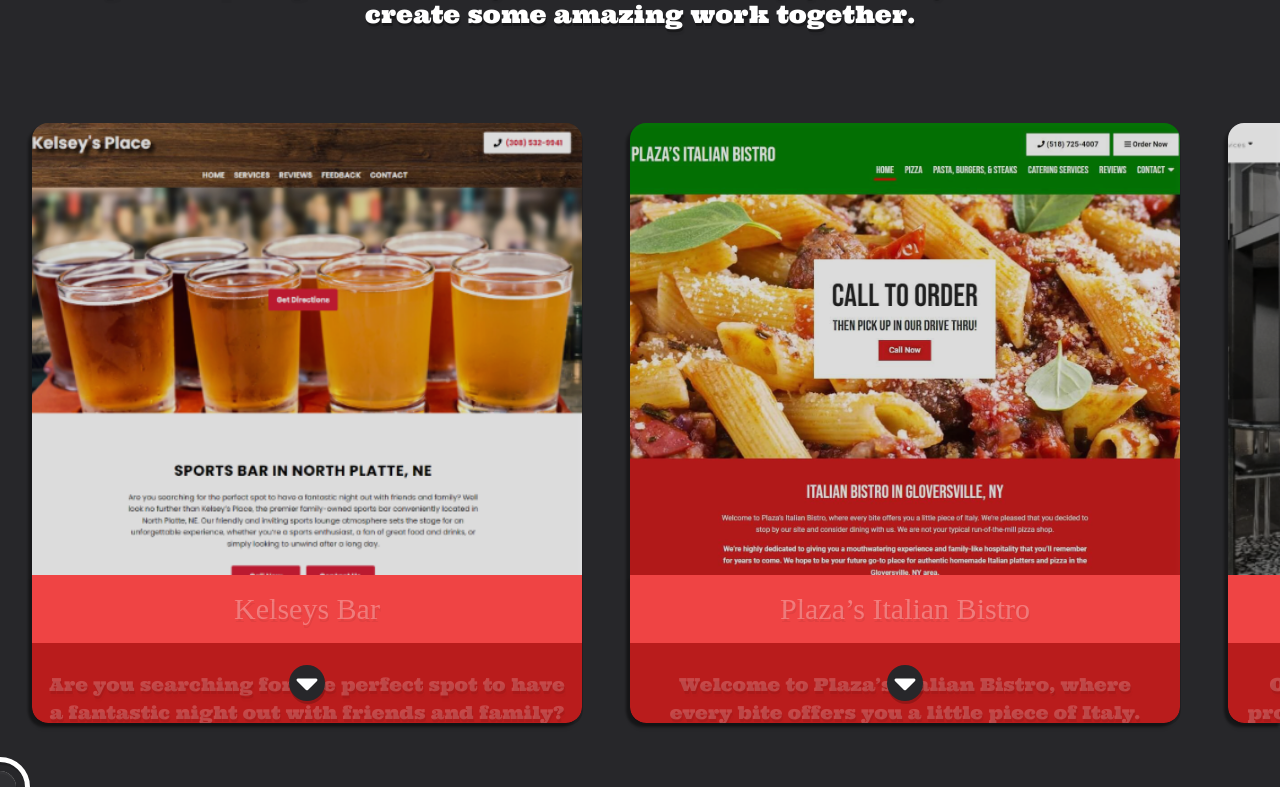
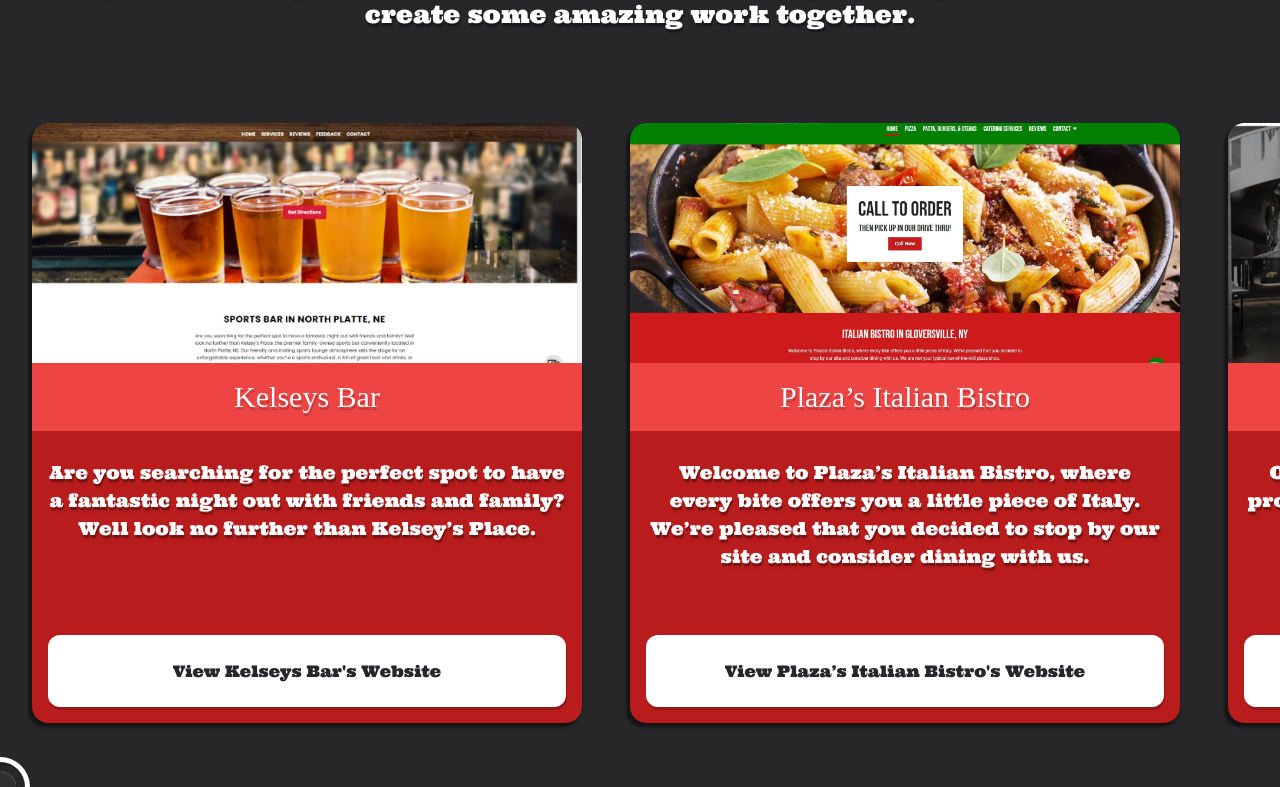
Before and after one commit to jacobEliasMoya/react-portfolio-v2.0, a React (Vite) app: page / in a window 1280 px wide. Shown: the part 1977-2764 px from the top of the page. Built offline with nearby package versions, Linux system fonts and the light colour scheme; a web font is replaced by a local one.

Commit message:
removing extra styles to get to the bottom of the project issue, maybe might remove redundant transitions

```diff
--- a/src/components/buttons/ButtonWhite.tsx
+++ b/src/components/buttons/ButtonWhite.tsx
@@ -7,7 +7,7 @@
 
 const ButtonWhite = (props: Props) => {
   return (
-    <a href={props.buttonLink} target={props.newWindow ? '_blank':''} className={`${props.additionalClasses} p-6 text-zinc-800 bg-white w-max rounded-xl scale-95 hover:scale-100 transition-all ease-linear flex items-center justify-center duration-100 cursor-none`}>{props.buttonText}</a>
+    <a href={props.buttonLink} target={props.newWindow ? '_blank':''} className={`${props.additionalClasses} p-6 text-zinc-800 bg-white w-max rounded-xl transition-all ease-linear flex items-center justify-center duration-100 cursor-none`}>{props.buttonText}</a>
   )
 }
 
--- a/src/layout/SkillsSection.tsx
+++ b/src/layout/SkillsSection.tsx
@@ -251,19 +251,19 @@
                         .filter((item=>item.id < startingArrNum))
                         .map((item)=>(
 
-                            <div id={`${item.id}`} className={`${item.animation} text-center [scale:0] rounded-2xl w-[85vw] min-h-[600px] max-h-[70vh] max-w-[550px] relative drop-shadow-[-.25em_.25em_.05em_rgba(0,0,0,0.4)] flex flex-col item-center justify-end md:hover:-translate-y-3 group/main group/alt h-[600px] transition-all duration-200 overflow-hidden`}>
+                            <div id={`${item.id}`} className={`${item.animation} text-center [scale:0] rounded-2xl w-[85vw] min-h-[600px] max-h-[70vh] max-w-[550px] relative drop-shadow-[-.25em_.25em_.05em_rgba(0,0,0,0.4)] flex flex-col item-center justify-end md:hover:-translate-y-3 h-[600px] transition-all duration-200 overflow-hidden`}>
 
-                                <div className="z-0 duration-500 transition-all bg-cover bg-center  w-full h-full group-hover/main:opacity-100 opacity-85"
+                                <div className="duration-500 transition-all bg-cover bg-center w-full rounded-tl-2xl rounded-tr-2xl min-h-60"
                                     style={{
                                     backgroundImage:`url(${item.projectLink})`,
                                     }}
                                 ></div>
 
-                                <div className=" duration-100 text-2xl md:text-3xl transition-all w-full h-20 bg-red-500 p-4  flex justify-center items-center text-opacity-30 text-white group-hover/main:text-opacity-100 z-10">
-                                    <H3element additionalClasses={'relative transition-all tracking-normal group-hover/main:tracking-wider'} headerText={item.projectName} spanClasses={''} spanText={''}/>
+                                <div className=" duration-100 text-2xl md:text-3xl transition-all w-full bg-red-500 p-4 flex justify-center items-center text-white z-10">
+                                    <H3element additionalClasses={'relative transition-all tracking-normal'} headerText={item.projectName} spanClasses={''} spanText={''}/>
                                 </div>
 
-                                <div className="rounded-bl-2xl font-ultra rounded-br-2xl bg-red-700 duration-200 transition-all w-full h-20 p-4 hover:h-2/3 text-opacity-20 text-white relative hover:text-opacity-100 group z-10" >
+                                <div className="rounded-bl-2xl rounded-br-2xl font-ultra  bg-red-700 duration-200 transition-all w-full p-4 flex flex-col items-center justify-between text-white relative z-10 h-3/6" >
 
                                     <div className="flex w-full items-center justify-center py-3">
                                         <Paragraph text={item.projectDexcription} classes={' text-lg text-center w-full mx-auto rounded-2xl'}/>
@@ -271,7 +271,7 @@
 
                                     <ButtonWhite buttonText={`View ${item.projectName}'s Website`} additionalClasses={"text-black !w-full mt-4 relative z-10"} buttonLink={item.codeLink} newWindow={true}/>
 
-                                    <FaCaretDown className="duration-200 transition-all group-hover:opacity-0 absolute text-4xl rounded-full bg-zinc-800 text-white text-opacity-100 top-1/2 left-1/2 -translate-x-1/2 -translate-y-1/2"/>
+                                    <FaCaretDown className="duration-200 transition-all absolute text-4xl rounded-full bg-zinc-800 text-white text-opacity-100 top-1/2 left-1/2 -translate-x-1/2 -translate-y-1/2 hidden"/>
 
                                 </div>
 
--- a/src/styles/output.css
+++ b/src/styles/output.css
@@ -616,18 +616,10 @@
   top: -400px;
 }
 
-.left-0 {
-  left: 0px;
-}
-
 .left-1\/2 {
   left: 50%;
 }
 
-.top-0 {
-  top: 0px;
-}
-
 .top-1\/2 {
   top: 50%;
 }
@@ -638,10 +630,6 @@
 
 .z-20 {
   z-index: 20;
-}
-
-.z-0 {
-  z-index: 0;
 }
 
 .mx-auto {
@@ -677,6 +665,10 @@
   display: none;
 }
 
+.h-1\/6 {
+  height: 16.666667%;
+}
+
 .h-10 {
   height: 2.5rem;
 }
@@ -685,8 +677,8 @@
   height: 0.5rem;
 }
 
-.h-20 {
-  height: 5rem;
+.h-2\/6 {
+  height: 33.333333%;
 }
 
 .h-4 {
@@ -715,10 +707,6 @@
 
 .h-auto {
   height: auto;
-}
-
-.h-full {
-  height: 100%;
 }
 
 .h-max {
@@ -726,12 +714,20 @@
   height: max-content;
 }
 
-.h-\[400px\] {
-  height: 400px;
-}
-
-.h-\[500px\] {
-  height: 500px;
+.h-full {
+  height: 100%;
+}
+
+.h-5\/6 {
+  height: 83.333333%;
+}
+
+.h-4\/6 {
+  height: 66.666667%;
+}
+
+.h-3\/6 {
+  height: 50%;
 }
 
 .max-h-\[70vh\] {
@@ -746,12 +742,12 @@
   min-height: 100vh;
 }
 
-.min-h-\[400px\] {
-  min-height: 400px;
-}
-
-.min-h-\[500px\] {
-  min-height: 500px;
+.min-h-40 {
+  min-height: 10rem;
+}
+
+.min-h-60 {
+  min-height: 15rem;
 }
 
 .\!w-full {
@@ -829,12 +825,6 @@
   transform: translate(var(--tw-translate-x), var(--tw-translate-y)) rotate(var(--tw-rotate)) skewX(var(--tw-skew-x)) skewY(var(--tw-skew-y)) scaleX(var(--tw-scale-x)) scaleY(var(--tw-scale-y));
 }
 
-.scale-95 {
-  --tw-scale-x: .95;
-  --tw-scale-y: .95;
-  transform: translate(var(--tw-translate-x), var(--tw-translate-y)) rotate(var(--tw-rotate)) skewX(var(--tw-skew-x)) skewY(var(--tw-skew-y)) scaleX(var(--tw-scale-x)) scaleY(var(--tw-scale-y));
-}
-
 @keyframes expandOne {
   0%, {
     height: 0rem;
@@ -1717,6 +1707,10 @@
   align-items: center;
 }
 
+.justify-normal {
+  justify-content: normal;
+}
+
 .justify-start {
   justify-content: flex-start;
 }
@@ -1793,8 +1787,8 @@
   border-top-left-radius: 1rem;
 }
 
-.rounded-tl {
-  border-top-left-radius: 0.25rem;
+.rounded-tr-2xl {
+  border-top-right-radius: 1rem;
 }
 
 .bg-red-500 {
@@ -1947,24 +1941,12 @@
   --tw-text-opacity: 1;
 }
 
-.text-opacity-20 {
-  --tw-text-opacity: 0.2;
-}
-
-.text-opacity-30 {
-  --tw-text-opacity: 0.3;
-}
-
 .opacity-0 {
   opacity: 0;
 }
 
 .opacity-100 {
   opacity: 1;
-}
-
-.opacity-85 {
-  opacity: 0.85;
 }
 
 .opacity-\[inherit\] {
@@ -1977,18 +1959,8 @@
   box-shadow: var(--tw-ring-offset-shadow, 0 0 #0000), var(--tw-ring-shadow, 0 0 #0000), var(--tw-shadow);
 }
 
-.shadow-slate-950 {
-  --tw-shadow-color: #020617;
-  --tw-shadow: var(--tw-shadow-colored);
-}
-
 .drop-shadow-\[-\.25em_\.25em_\.05em_rgba\(0\2c 0\2c 0\2c 0\.4\)\] {
   --tw-drop-shadow: drop-shadow(-.25em .25em .05em rgba(0,0,0,0.4));
-  filter: var(--tw-blur) var(--tw-brightness) var(--tw-contrast) var(--tw-grayscale) var(--tw-hue-rotate) var(--tw-invert) var(--tw-saturate) var(--tw-sepia) var(--tw-drop-shadow);
-}
-
-.drop-shadow-2xl {
-  --tw-drop-shadow: drop-shadow(0 25px 25px rgb(0 0 0 / 0.15));
   filter: var(--tw-blur) var(--tw-brightness) var(--tw-contrast) var(--tw-grayscale) var(--tw-hue-rotate) var(--tw-invert) var(--tw-saturate) var(--tw-sepia) var(--tw-drop-shadow);
 }
 
@@ -2134,28 +2106,6 @@
   content: var(--tw-content);
 }
 
-.hover\:h-2\/3:hover {
-  height: 66.666667%;
-}
-
-.hover\:h-5\/6:hover {
-  height: 83.333333%;
-}
-
-.hover\:h-full:hover {
-  height: 100%;
-}
-
-.hover\:scale-100:hover {
-  --tw-scale-x: 1;
-  --tw-scale-y: 1;
-  transform: translate(var(--tw-translate-x), var(--tw-translate-y)) rotate(var(--tw-rotate)) skewX(var(--tw-skew-x)) skewY(var(--tw-skew-y)) scaleX(var(--tw-scale-x)) scaleY(var(--tw-scale-y));
-}
-
-.hover\:text-opacity-100:hover {
-  --tw-text-opacity: 1;
-}
-
 .hover\:shadow-\[0em_1em_rgba\(0\2c 0\2c 0\2c 0\.15\)\]:hover {
   --tw-shadow: 0em 1em rgba(0,0,0,0.15);
   --tw-shadow-colored: 0em 1em var(--tw-shadow-color);
@@ -2178,22 +2128,6 @@
   --tw-scale-x: 1;
   --tw-scale-y: 1;
   transform: translate(var(--tw-translate-x), var(--tw-translate-y)) rotate(var(--tw-rotate)) skewX(var(--tw-skew-x)) skewY(var(--tw-skew-y)) scaleX(var(--tw-scale-x)) scaleY(var(--tw-scale-y));
-}
-
-.group\/main:hover .group-hover\/main\:tracking-wider {
-  letter-spacing: 0.05em;
-}
-
-.group\/main:hover .group-hover\/main\:text-opacity-100 {
-  --tw-text-opacity: 1;
-}
-
-.group\/main:hover .group-hover\/main\:opacity-100 {
-  opacity: 1;
-}
-
-.group:hover .group-hover\:opacity-0 {
-  opacity: 0;
 }
 
 @media (min-width: 640px) {
```
